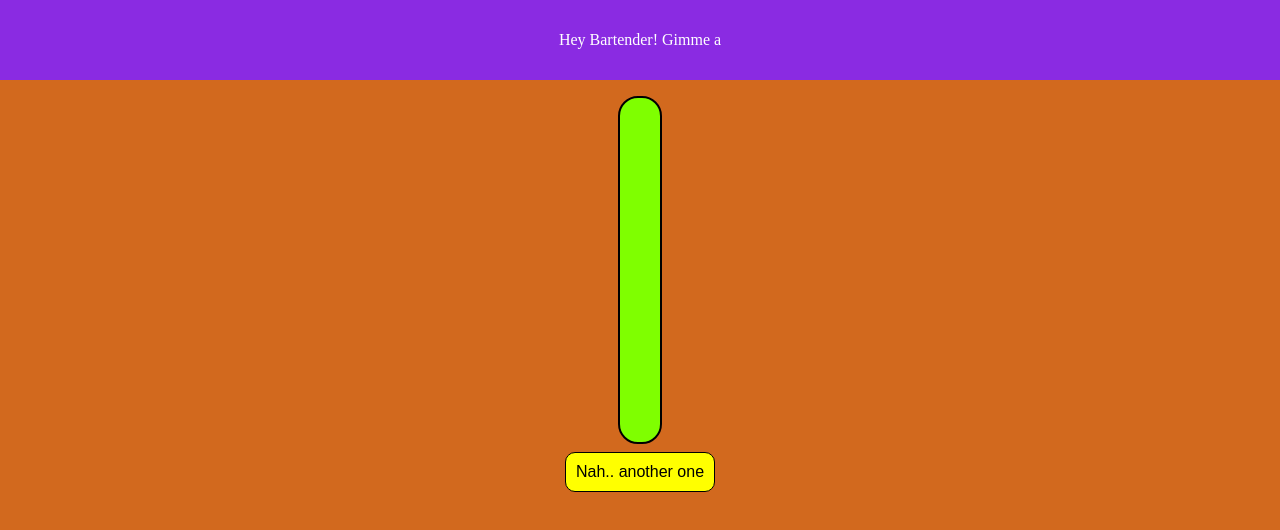
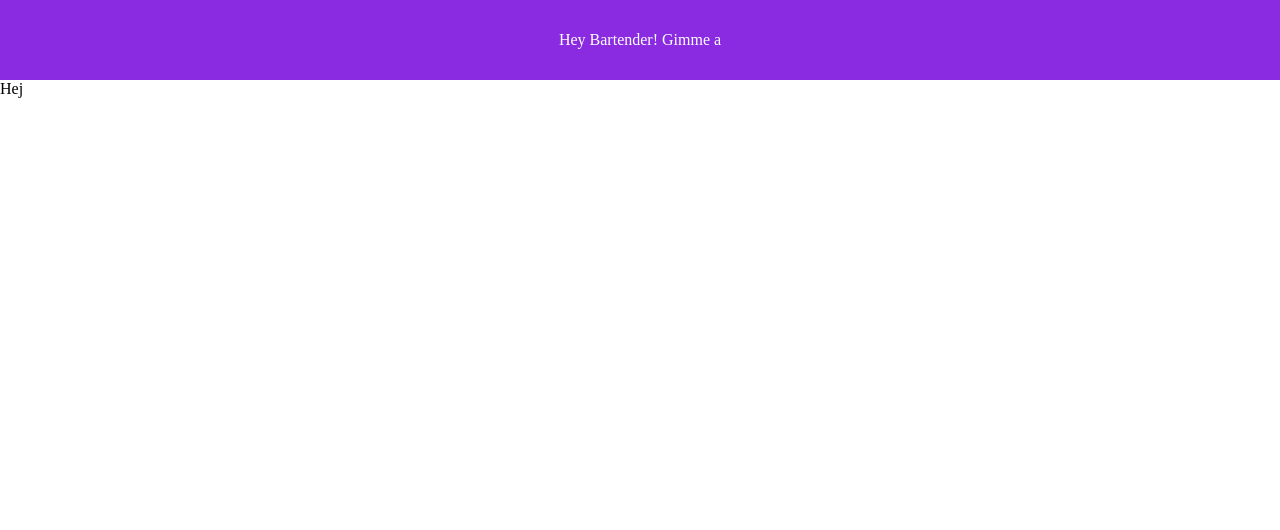
Before and after one commit to cwannberg/cocktail-api, a React (Vite) app: page /cocktailInfo in a window 1280 px wide. Shown: the top 530 px of the page. Built offline with nearby package versions, Linux system fonts and the light colour scheme; no server answers.

Commit message:
Added routing

```diff
--- a/package.json
+++ b/package.json
@@ -11,7 +11,8 @@
   },
   "dependencies": {
     "react": "^19.1.1",
-    "react-dom": "^19.1.1"
+    "react-dom": "^19.1.1",
+    "react-router": "^7.8.2"
   },
   "devDependencies": {
     "@eslint/js": "^9.33.0",
--- a/src/Components/App.tsx
+++ b/src/Components/App.tsx
@@ -5,27 +5,30 @@ import { Header } from './Header'
 import { RandomButton } from './RandomButton'
 import { FetchCocktail } from '../RandomCocktail'
 import type { ICocktail } from './Cocktail'
+import { Outlet } from 'react-router'
 
 
 
 function App() {
-  const [cocktail, setCocktail] = useState<ICocktail>();
+  // const [cocktail, setCocktail] = useState<ICocktail>();
 
-  const fetchNewCocktail = () => {
-    FetchCocktail().then(c => setCocktail(c));
-  };
-  useEffect(() => {
-    fetchNewCocktail();
-  },[]);
+  // const fetchNewCocktail = () => {
+  //   FetchCocktail().then(c => setCocktail(c));
+  // };
+  // useEffect(() => {
+  //   fetchNewCocktail();
+  // },[]);
 
   return (
     <>
         <main>
-          <Header cocktailName = {cocktail?.name}/>
-          <section className="landing-page">
+          {/* <Header cocktailName = {cocktail?.name}/> */}
+          <Header></Header>
+          <Outlet/>
+          {/* <section className="landing-page">
             <CocktailCard cocktail = {cocktail}/>
             <RandomButton onClick={fetchNewCocktail}/>
-          </section>
+          </section> */}
         </main>
     </>
   )
--- a/src/Components/CocktailCard.tsx
+++ b/src/Components/CocktailCard.tsx
@@ -1,3 +1,4 @@
+import { Link } from 'react-router';
 import '../assets/CocktailCard.css'
 import type { ICocktail } from './Cocktail';
 
@@ -15,7 +16,7 @@ export const CocktailCard = ({cocktail}: ICocktailCardProps) => {
                 <img src={cocktail?.thumbnail}/>
             </figure>
             <div className="see-more-box">
-                <a href="./">See more</a>
+                <Link to={'/cocktailInfo'}>See more</Link>
                 </div>
         </section>
     </>
--- /dev/null
+++ b/src/Views/CocktailInfo.tsx
@@ -0,0 +1,10 @@
+import type { ReactElement } from "react"
+
+export const CocktailInfo = (): ReactElement => {
+
+    return(
+    <>
+           <p>Hej</p>
+    </>
+    )
+}
--- /dev/null
+++ b/src/Views/Homeview.tsx
@@ -0,0 +1,23 @@
+import { useEffect, useState, type ReactElement } from "react"
+import { CocktailCard } from "../Components/CocktailCard"
+import { RandomButton } from "../Components/RandomButton"
+import '../assets/App.css'
+import { FetchCocktail } from "../RandomCocktail";
+import type { ICocktail } from "../Components/Cocktail";
+
+export const HomeView = (): ReactElement => {
+      const [cocktail, setCocktail] = useState<ICocktail>();
+
+      const fetchNewCocktail = () => {
+        FetchCocktail().then(c => setCocktail(c));
+      };
+      useEffect(() => {
+        fetchNewCocktail();
+      },[]);
+
+    return(
+        <section className="landing-page">
+            <CocktailCard cocktail = {cocktail}/>
+            <RandomButton onClick={fetchNewCocktail}/>
+        </section>
+    )}
--- a/src/main.tsx
+++ b/src/main.tsx
@@ -1,7 +1,17 @@
 import { createRoot } from 'react-dom/client'
 import './assets/index.css'
 import App from './Components/App.tsx'
+import { BrowserRouter, Route, Routes } from 'react-router'
+import { CocktailInfo } from './Views/CocktailInfo.tsx'
+import { HomeView } from './Views/Homeview.tsx'
 
 createRoot(document.getElementById('root')!).render(
-    <App />
+    <BrowserRouter>
+        <Routes>
+            <Route path="/" element={<App/>}>
+                <Route path="/cocktailInfo" element={<CocktailInfo/>}/>
+                <Route path="/" element={<HomeView/>}/>
+            </Route>
+        </Routes>
+    </BrowserRouter>
 )
```
Also changed, not shown: 1 other file (tests, documents, lock files or other folders).
